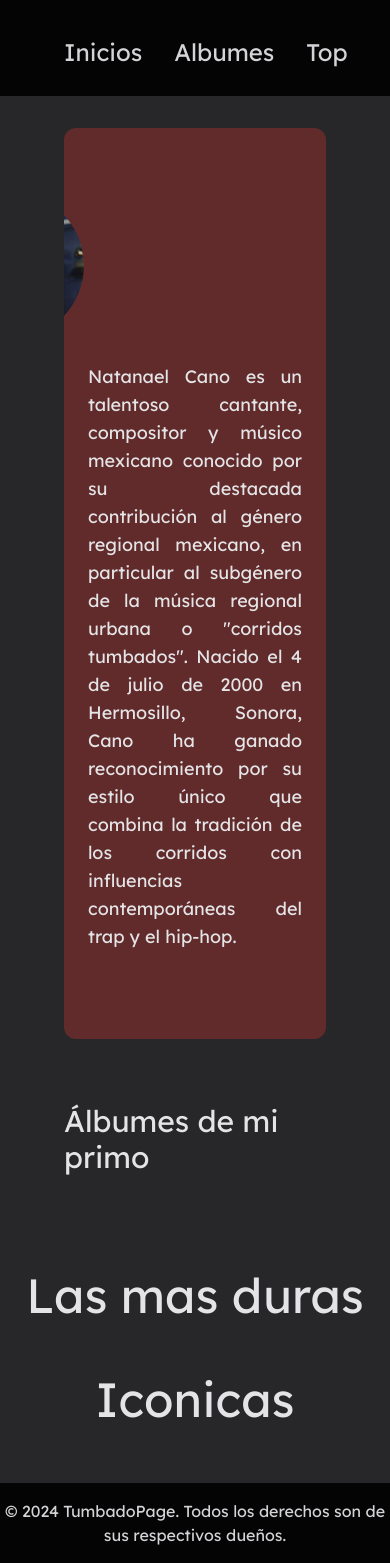
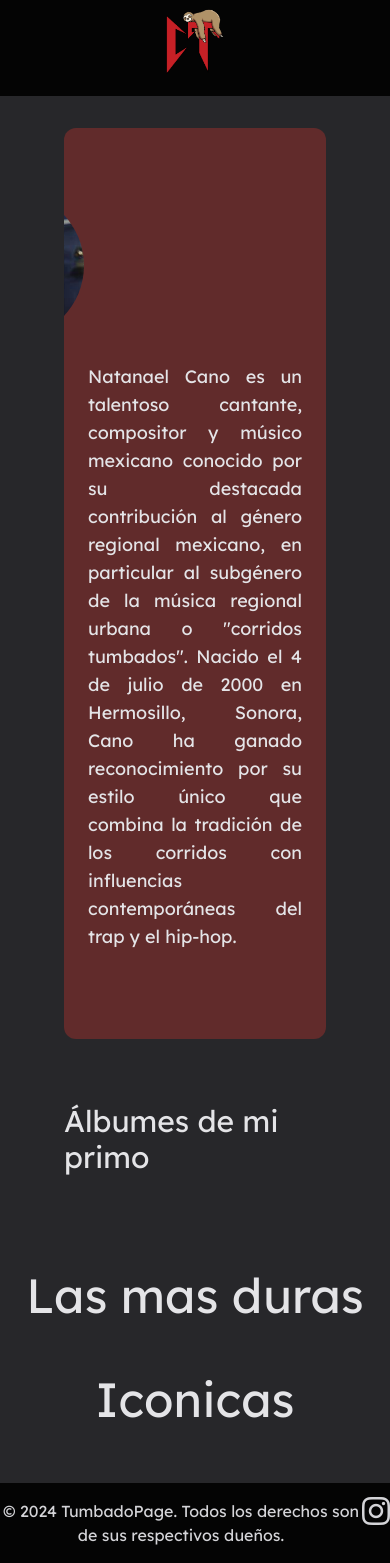
Before and after one commit to luisillo77D/tumbado-page, a plain HTML site: page src/index.html in a window 390 px wide. Drawn offline with Linux system fonts and the light colour scheme; no server answers; files whose address does not match are found by name.

Commit message:
entre las de 20 update

```diff
--- a/src/index.html
+++ b/src/index.html
@@ -17,17 +17,17 @@
   <body class="bg-zinc-800  text-zinc-200 font-lexend">
     <div class="h-full w-full ">
       <nav
-        class="sticky top-0 z-20 flex flex-1 justify-between px-16 w-full h-24 bg-negroct text-zinc-300 py-2 text-2xl"
+        class="sticky top-0 z-20 flex flex-1 justify-center md:justify-between px-16 w-full h-24 bg-negroct text-zinc-300 py-2 text-2xl"
       >
         <div class="flex gap-3 align-middle">
           <a>
-            <img src="img/ct.png" alt="logo" class="h-1/2  md:h-full" />
+            <img src="img/ct.png" alt="logo" class="h-5/6  md:h-full" />
           </a>
-          <div class="py-7 hidden md:block ">
+          <div class="py-7 hidden md:block">
             <h2>TumbadoPage</h2>
           </div>
         </div>
-        <div class="py-7">
+        <div class="py-7 hidden md:block">
           <ul class="flex gap-8">
             <li>
               <a href="#inicios">Inicios</a>
@@ -112,13 +112,22 @@
         </div>
       </section>
     </section>
-      <footer class="bg-negroct text-zinc-300 text-center py-4">
-        <p>© 2024 TumbadoPage. Todos los derechos son de sus respectivos dueños.</p>
+      <footer class="bg-negroct text-zinc-300 text-center py-4 flex justify-around">
+        <div>
+          <p>© 2024 TumbadoPage. Todos los derechos son de sus respectivos dueños.</p>
+        </div>
+        <div>
+          <a href="https://www.instagram.com/luisillounu/" target="_blank">
+            <i class="fa-brands fa-instagram fa-2xl"></i>
+          </a>
+        </div>
+      </footer>
     </div>
     <script src="script.js"></script>
     <script>
       window.va = window.va || function () { (window.vaq = window.vaq || []).push(arguments); };
     </script>
     <script defer src="/_vercel/insights/script.js"></script>
+    <script src="https://kit.fontawesome.com/81581fb069.js" crossorigin="anonymous"></script>
   </body>
 </html>
```
Also changed, not shown: src/img/ig.png (added), src/styles.css.
